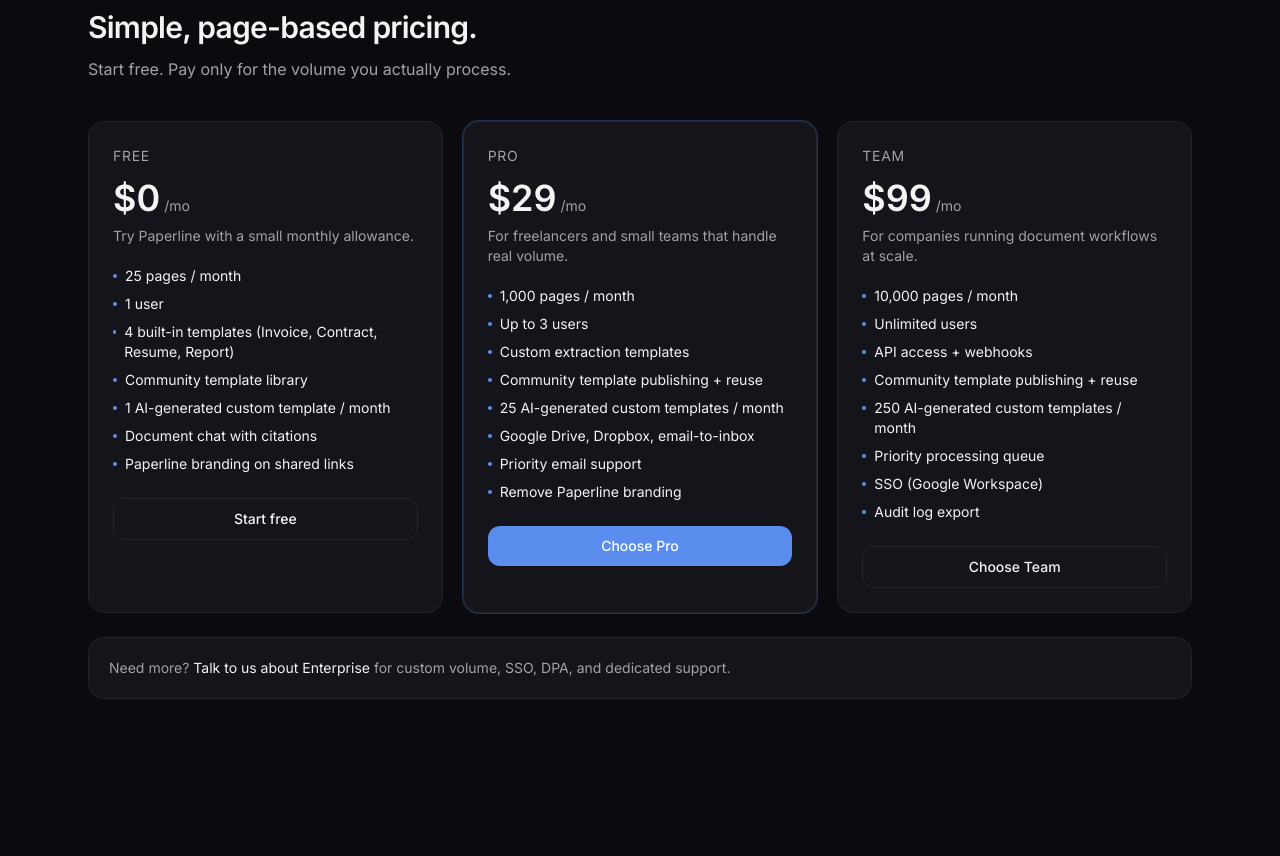
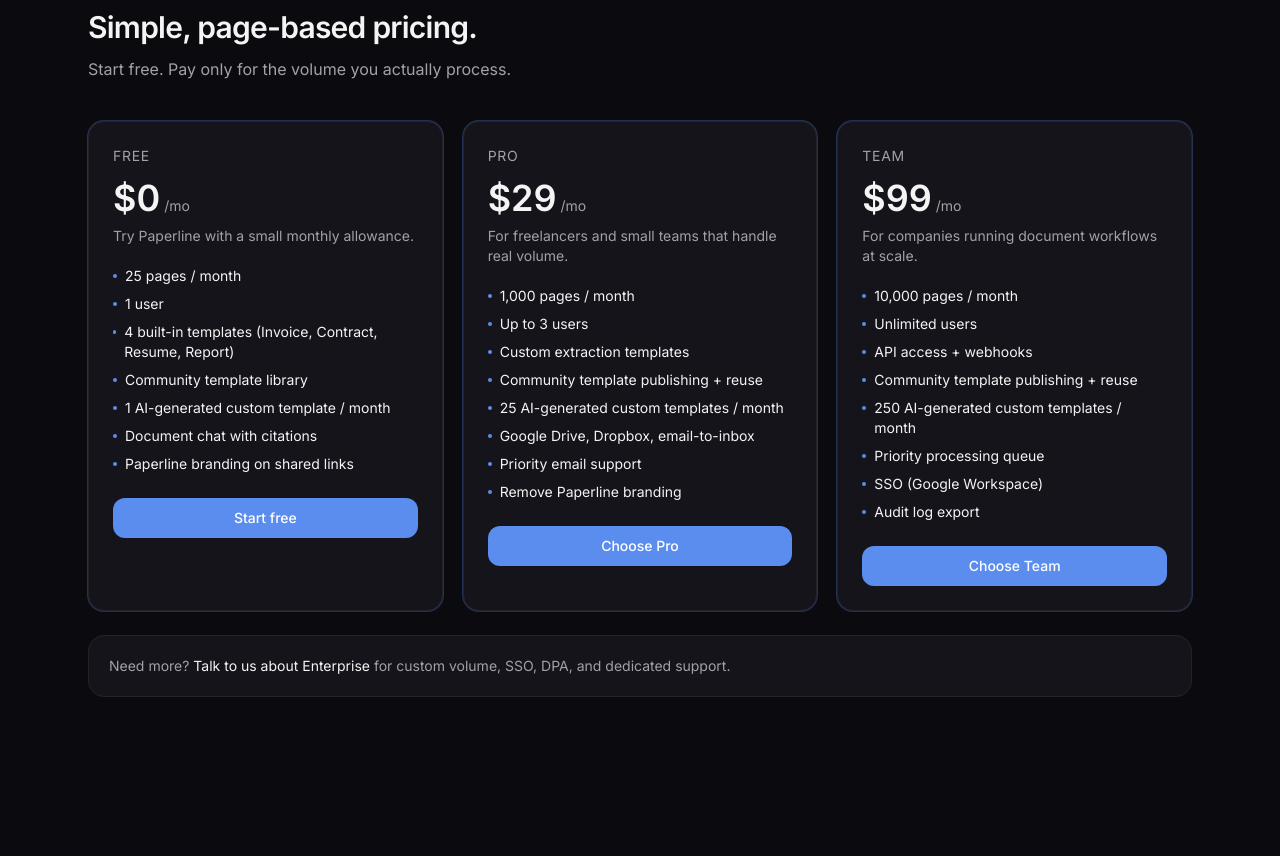
Before and after one commit to HarrisonBlake01/paperline, a Next.js app: page / in a window 1280 px wide. Shown: the part 3280-4136 px from the top of the page. Built offline with nearby package versions, Linux system fonts and the light colour scheme; no server answers.

Commit message:
Update pricing cards to use consistent highlight styling

```diff
--- a/src/app/page.tsx
+++ b/src/app/page.tsx
@@ -259,11 +259,7 @@
             return (
               <div
                 key={id}
-                className={`rounded-2xl border p-6 ${
-                  plan.highlight
-                    ? "border-[var(--pl-accent)]/60 bg-pl-surface ring-1 ring-[var(--pl-accent)]/30"
-                    : "border-pl-border bg-pl-surface"
-                }`}
+                className="rounded-2xl border border-[var(--pl-accent)]/60 bg-pl-surface p-6 ring-1 ring-[var(--pl-accent)]/30"
               >
                 <div className="text-sm uppercase tracking-wider text-pl-fg-dim">{plan.name}</div>
                 <div className="mt-3 flex items-baseline gap-1">
@@ -283,11 +279,7 @@
                 </ul>
                 <Link
                   href={plan.id === "free" ? "/sign-up" : `/sign-up?plan=${plan.id}`}
-                  className={`mt-6 inline-flex w-full items-center justify-center rounded-xl px-4 py-2.5 text-sm font-medium ${
-                    plan.highlight
-                      ? "bg-[var(--pl-accent)] text-white hover:opacity-90"
-                      : "border border-pl-border hover:bg-pl-surface-2"
-                  }`}
+                  className="mt-6 inline-flex w-full items-center justify-center rounded-xl bg-[var(--pl-accent)] px-4 py-2.5 text-sm font-medium text-white hover:opacity-90"
                 >
                   {plan.id === "free" ? "Start free" : `Choose ${plan.name}`}
                 </Link>
```
